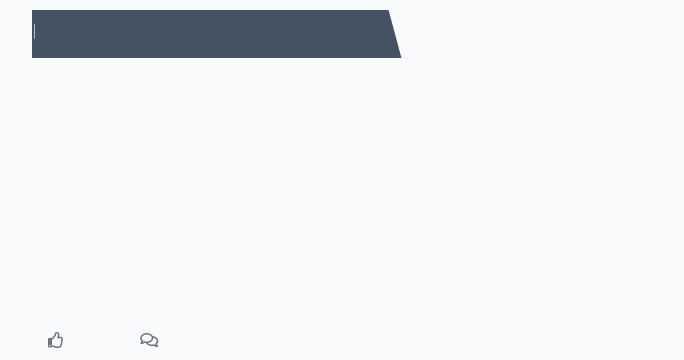
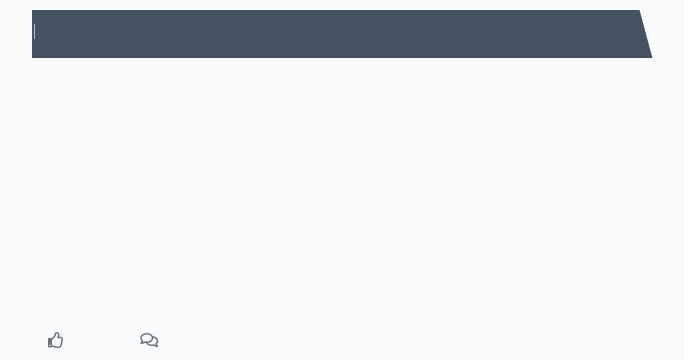
Before and after one commit to Code-Institute-Submissions/colmhaugh-RecipeBlog_MayResub, a Django app: template templates/recipe_detail.html in a window 1280 px wide. Shown: the part 60-420 px from the top of the page, without its empty margins (50-734 px from the left). Run offline with Django 3.2, Linux system fonts and the light colour scheme; the template is opened without the code that fills it, so the values that code supplies are empty; some libraries are stand-ins or nearby versions.

Commit message:
fix image recipe page

```diff
--- a/templates/recipe_detail.html
+++ b/templates/recipe_detail.html
@@ -5,11 +5,11 @@
 <div class="masthead">
     <div class="container">
         <div class="row g-0">
-            <div class="col-md-3 masthead-text">
+            <div class="col-md-6 masthead-text">
                 <h1 class="recipe-title">{{ recipe.title }}</h1>
                 <p class="recipe-subtitle">{{ recipe.author }} | {{ recipe.created_on }}</p>
             </div>
-            <div class="d-none d-md-block col-md-9 masthead-image">
+            <div class="d-none d-md-block col-md-6 masthead-image">
                 {% if "placeholder" in recipe.featured_image.url %}
                 <img src="https://www.pinclipart.com/picdir/big/199-1990075_dining-dinner-plate-restaurant-icon-restaurant-png-clipart.png" width="100%">
                 {% else %}
```
Also changed, not shown: README.md.
